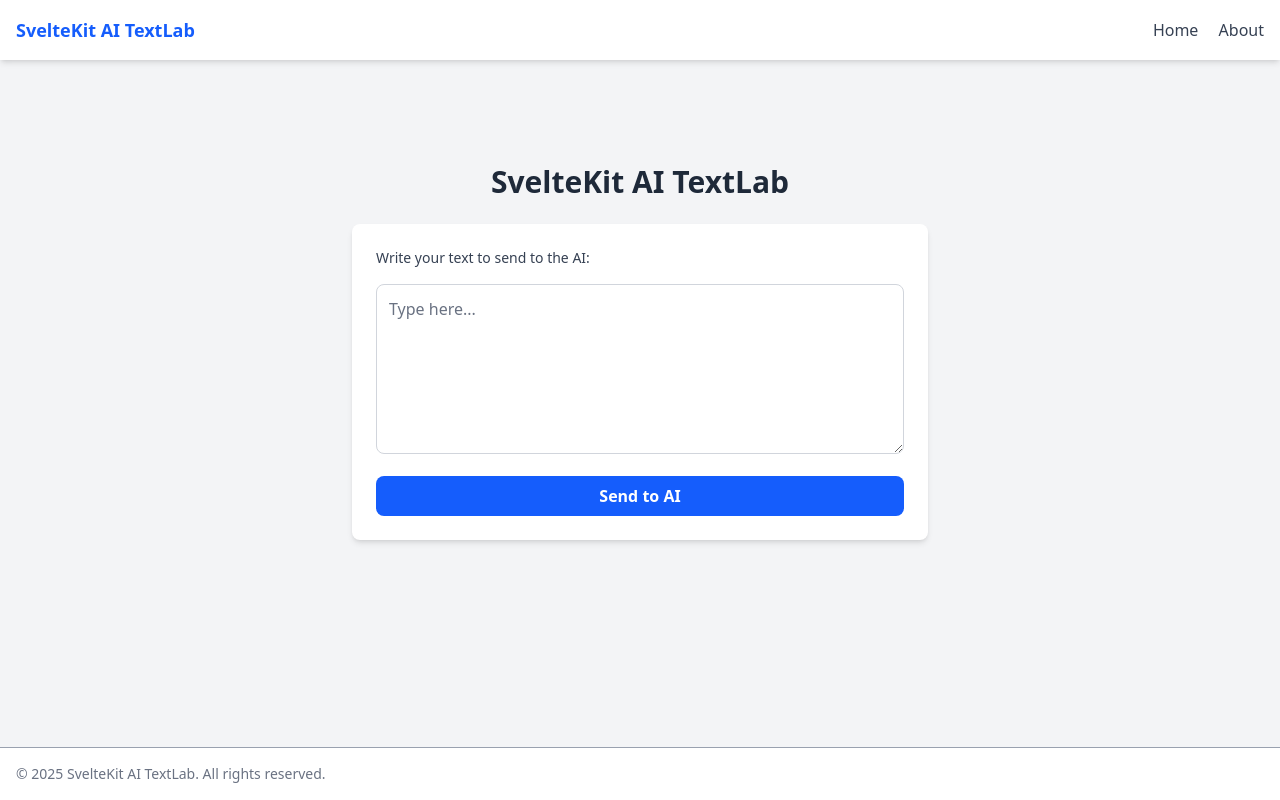
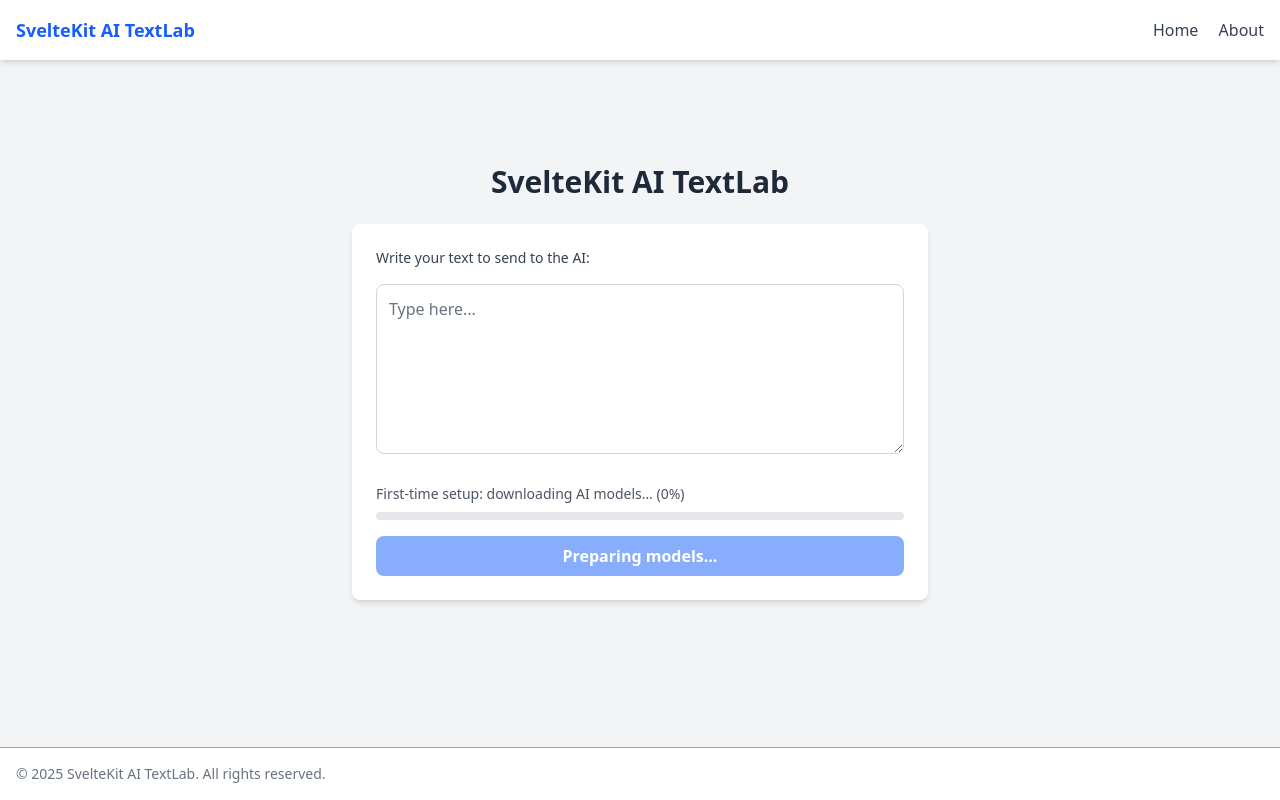
Before and after one commit to franaragondev/sveltekit-ai-textlab, a SvelteKit app: page / in a window 1280 px wide. Built offline with nearby package versions, Linux system fonts and the light colour scheme; no server answers.

Commit message:
feat(ui): surface backend warmup errors in progress view
- Read `error` field from /status and display a clear setup error message
- Keep progress bar and disable actions until models are fully ready
- Added inline comments for maintainability

```diff
--- a/src/routes/+page.svelte
+++ b/src/routes/+page.svelte
@@ -1,20 +1,84 @@
 <script lang="ts">
-	import { analyzeText, summarizeText } from '$lib/api';
+	// Import Svelte lifecycle hook and API helper functions
+	import { onMount } from 'svelte';
+	import { analyzeText, summarizeText, API_URL } from '$lib/api';
 
+	// ---------------------------
+	// Reactive state variables
+	// ---------------------------
+
+	// Stores the text entered by the user
 	let inputText = '';
+
+	// Indicates whether an AI request is in progress
 	let isLoading = false;
+
+	// Stores the result from the AI API (sentiment + summary)
 	let result: { label?: string; score?: number; summary?: string } | null = null;
+
+	// Stores any error message to display to the user (API call errors)
 	let errorMessage: string | null = null;
 
+	// ---------------------------
+	// Backend warmup tracking
+	// ---------------------------
+
+	// Flag that tells if models are fully ready
+	let ready = false;
+
+	// Current warmup percentage from the backend
+	let percent = 0;
+
+	// Optional: warmup error message coming from /status (e.g., missing protobuf)
+	let warmupError: string | null = null;
+
+	/**
+	 * Polls the backend `/status` endpoint to check:
+	 * - Whether the AI models are loaded and ready
+	 * - The current percentage progress
+	 * - Any warmup error surfaced by the backend
+	 */
+	async function pollStatus() {
+		try {
+			const r = await fetch(`${API_URL}/status`);
+			if (r.ok) {
+				const s = await r.json();
+				ready = !!s.ready;
+				percent = typeof s.percent === 'number' ? s.percent : 0;
+				// Read backend-surfaced error (string or null)
+				warmupError = typeof s.error === 'string' && s.error.length ? s.error : null;
+			}
+		} catch {
+			// Ignore errors (e.g., if backend is still starting)
+			console.warn('status poll failed');
+		}
+	}
+
+	/**
+	 * Svelte lifecycle: runs once when the component is mounted.
+	 * Starts polling the backend every 1 second for status updates.
+	 * Cleans up the interval when component is destroyed.
+	 */
+	onMount(() => {
+		pollStatus();
+		const id = setInterval(pollStatus, 1000);
+		return () => clearInterval(id);
+	});
+
+	/**
+	 * Handles form submission:
+	 * - Validates input and readiness
+	 * - Calls backend sentiment and summarization APIs
+	 * - Updates UI state with results or errors
+	 */
 	async function handleSubmit() {
-		if (!inputText.trim()) return;
+		if (!ready || !inputText.trim()) return;
 
 		isLoading = true;
 		errorMessage = null;
 		result = null;
 
 		try {
-			// Call the API (example: sentiment analysis)
 			const sentiment = await analyzeText(inputText);
 			const summary = await summarizeText(inputText);
 			result = { ...sentiment, summary: summary.summary };
@@ -31,6 +95,7 @@
 	<h1 class="text-3xl font-bold text-gray-800 mb-6">SvelteKit AI TextLab</h1>
 
 	<div class="w-full max-w-xl bg-white shadow-md rounded-lg p-6 space-y-4">
+		<!-- Textarea for user input -->
 		<label for="textInput" class="block text-sm font-medium text-gray-700">
 			Write your text to send to the AI:
 		</label>
@@ -43,12 +108,34 @@
 			placeholder="Type here..."
 		></textarea>
 
+		<!-- Display real progress bar while models are downloading -->
+		{#if !ready}
+			<div class="mt-2">
+				<p class="text-sm text-gray-600 mb-2">
+					First-time setup: downloading AI models… ({percent}%)
+				</p>
+				<div class="w-full bg-gray-200 rounded-full h-2 overflow-hidden">
+					<!-- Progress bar fill width matches backend-reported percent -->
+					<div class="bg-blue-600 h-2 transition-all" style="width: {percent}%"></div>
+				</div>
+
+				<!-- Warmup error coming from backend (e.g., missing protobuf/sentencepiece) -->
+				{#if warmupError}
+					<p class="text-sm text-red-600 mt-2">
+						Setup error: {warmupError}
+					</p>
+				{/if}
+			</div>
+		{/if}
+
+		<!-- Submit button -->
 		<button
 			on:click={handleSubmit}
 			class="w-full bg-blue-600 text-white font-semibold py-2 px-4 rounded-lg hover:bg-blue-700 transition-colors disabled:opacity-50 disabled:cursor-not-allowed"
-        disabled={isLoading}
+			disabled={!ready || isLoading}
 		>
 			{#if isLoading}
+				<!-- Loading spinner during API request -->
 				<span class="flex items-center justify-center">
 					<svg class="animate-spin h-5 w-5 mr-2 text-white" xmlns="http://www.w3.org/2000/svg" fill="none" viewBox="0 0 24 24">
 						<circle class="opacity-25" cx="12" cy="12" r="10" stroke="currentColor" stroke-width="4"></circle>
@@ -57,21 +144,27 @@
 					Processing...
 				</span>
 			{:else}
-            Send to AI
+				<!-- Change button text depending on model readiness -->
+				{#if !ready} Preparing models… {:else} Send to AI {/if}
 			{/if}
 		</button>
 
-    <!-- Error message -->
+		<!-- Show error message if request failed -->
 		{#if errorMessage}
 			<p class="text-red-600 mt-4">{errorMessage}</p>
 		{/if}
 
-    <!-- AI result -->
+		<!-- Show AI results when available -->
 		{#if result}
 			<div class="mt-6 p-4 bg-gray-50 border rounded-lg">
 				<h2 class="font-bold text-lg">Analysis Result:</h2>
-            <p><strong>Sentiment:</strong> {result.label} ({((result.score ?? 0) * 100).toFixed(2)}%)</p>
-            <p class="mt-2"><strong>Summary:</strong> {result.summary}</p>
+				<p>
+					<strong>Sentiment:</strong>
+					{result.label} ({((result.score ?? 0) * 100).toFixed(2)}%)
+				</p>
+				<p class="mt-2">
+					<strong>Summary:</strong> {result.summary}
+				</p>
 			</div>
 		{/if}
 	</div>
```
Lines whose indentation alone changed are shown as unchanged.
